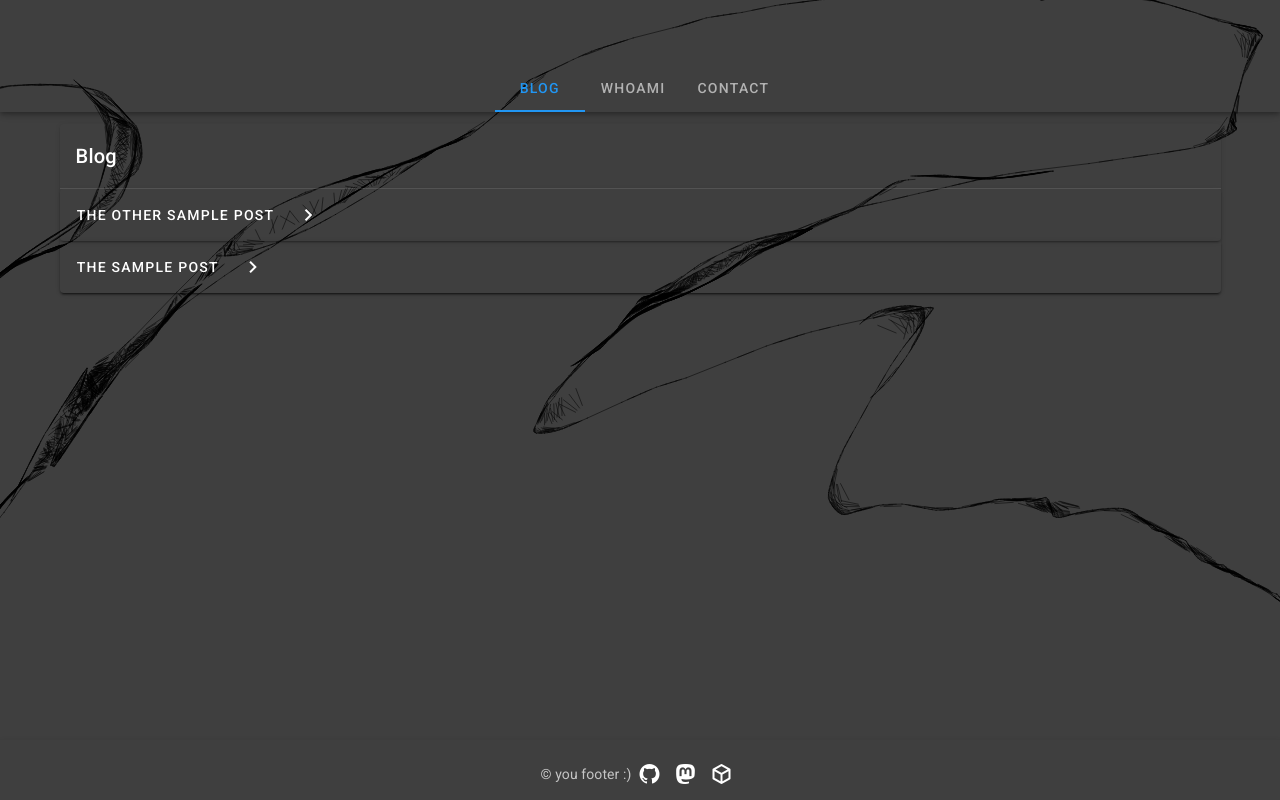
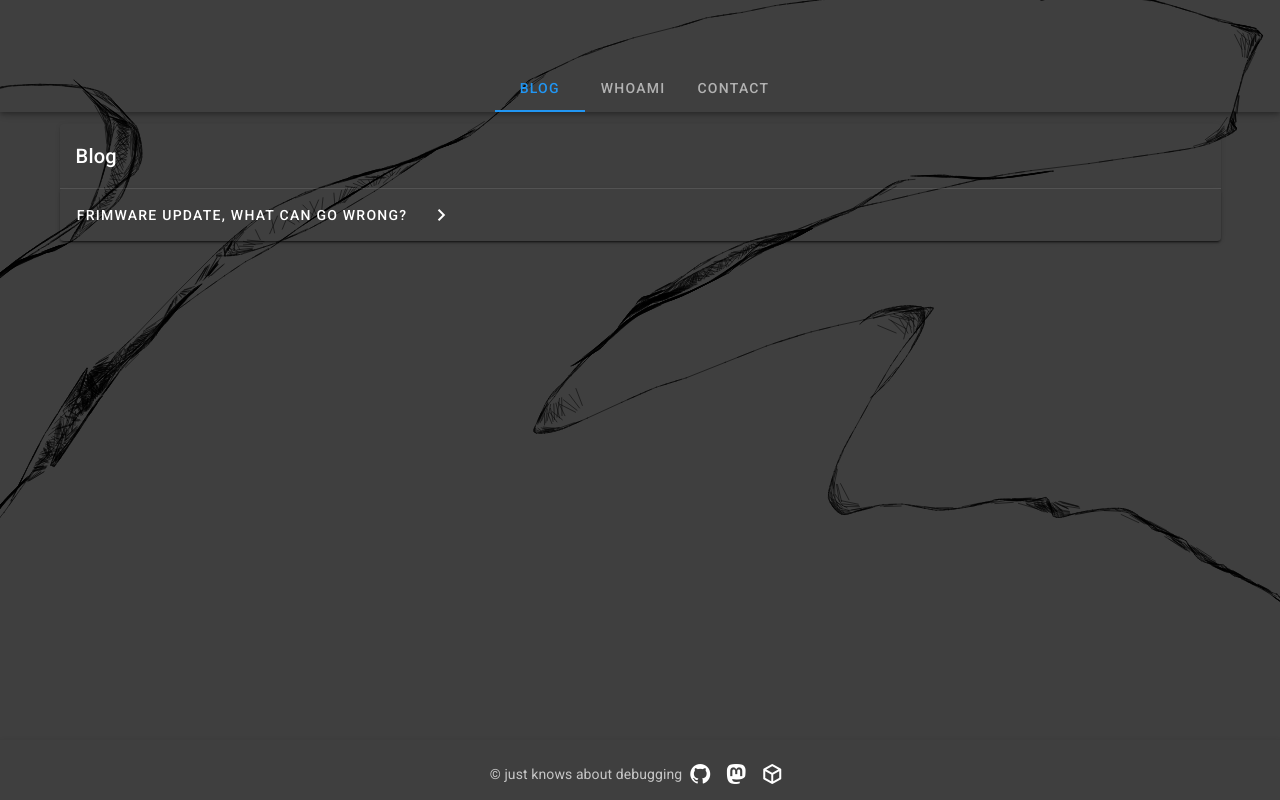
Before and after one commit to zoork11/jkad, a Vue app: page / in a window 1280 px wide. Built offline with nearby package versions, Linux system fonts and the light colour scheme.

Commit message:
removed sample blog posts added footer info

```diff
--- a/src/App.vue
+++ b/src/App.vue
@@ -17,14 +17,14 @@
     <v-footer padless fixed color="transparent">
       <v-card tile width="100%" height="60px" color="transparent">
         <v-card-text class="d-flex align-center justify-center">
-          &copy; you footer :)
-          <v-btn icon href="" target="_blank">
+          &copy; just knows about debugging
+          <v-btn icon href="https://github.com/zoork11" target="_blank">
             <v-icon>mdi-github</v-icon>
           </v-btn>
-          <v-btn icon href="" target="_blank">
+          <v-btn icon href="https://social.tchncs.de/@zoork" target="_blank">
             <v-icon>mdi-mastodon</v-icon>
           </v-btn>
-          <v-btn icon href="" target="_blank">
+          <v-btn icon href="https://app.hackthebox.com/profile/283872" target="_blank">
             <v-icon>mdi-cube-outline</v-icon>
           </v-btn>
         </v-card-text>
--- a/src/components/BlogPosts/AnotherSampleBlogPost.vue
+++ /dev/null
@@ -1,20 +0,0 @@
-<template>
-  <v-container>
-    <v-card color="transparent">
-      <v-card-title>
-        {{$options.title}}
-      </v-card-title>
-      <v-card-text>
-        Lorem ipsum dolor sit amet, consetetur sadipscing elitr, sed diam nonumy eirmod tempor invidunt ut labore et dolore magna aliquyam erat, sed diam voluptua. At vero eos et accusam et justo duo dolores et ea rebum. Stet clita kasd gubergren, no sea takimata sanctus est Lorem ipsum dolor sit amet. Lorem ipsum dolor sit amet, consetetur sadipscing elitr, sed diam nonumy eirmod tempor invidunt ut labore et dolore magna aliquyam erat, sed diam voluptua. At vero eos et accusam et justo duo dolores et ea rebum. Stet clita kasd gubergren, no sea takimata sanctus est Lorem ipsum dolor sit amet.
-      </v-card-text>
-    </v-card>
-  </v-container>
-</template>
-
-<script>
-  export default {
-    name: 'AnotherSampleBlogPost',
-    title: 'The other Sample Post',
-    id: 1,
-  }
-</script>
--- /dev/null
+++ b/src/components/BlogPosts/FirmwareUpdatePost.vue
@@ -0,0 +1,20 @@
+<template>
+  <v-container>
+    <v-card color="transparent">
+      <v-card-title>
+        {{$options.title}}
+      </v-card-title>
+      <v-card-text>
+        Please add stuff here :)
+      </v-card-text>
+    </v-card>
+  </v-container>
+</template>
+
+<script>
+  export default {
+    name: 'FirmwareUpdatePost',
+    title: 'Frimware update, what can go wrong?',
+    id: 0,
+  }
+</script>
--- a/src/components/BlogPosts/SampleBlogPost.vue
+++ /dev/null
@@ -1,20 +0,0 @@
-<template>
-  <v-container>
-    <v-card color="transparent">
-      <v-card-title>
-        {{$options.title}}
-      </v-card-title>
-      <v-card-text>
-        Lorem ipsum dolor sit amet, consetetur sadipscing elitr, sed diam nonumy eirmod tempor invidunt ut labore et dolore magna aliquyam erat, sed diam voluptua. At vero eos et accusam et justo duo dolores et ea rebum. Stet clita kasd gubergren, no sea takimata sanctus est Lorem ipsum dolor sit amet. Lorem ipsum dolor sit amet, consetetur sadipscing elitr, sed diam nonumy eirmod tempor invidunt ut labore et dolore magna aliquyam erat, sed diam voluptua. At vero eos et accusam et justo duo dolores et ea rebum. Stet clita kasd gubergren, no sea takimata sanctus est Lorem ipsum dolor sit amet.
-      </v-card-text>
-    </v-card>
-  </v-container>
-</template>
-
-<script>
-  export default {
-    name: 'SampleBlogPost',
-    title: 'The Sample Post',
-    id: 0,
-  }
-</script>
```
